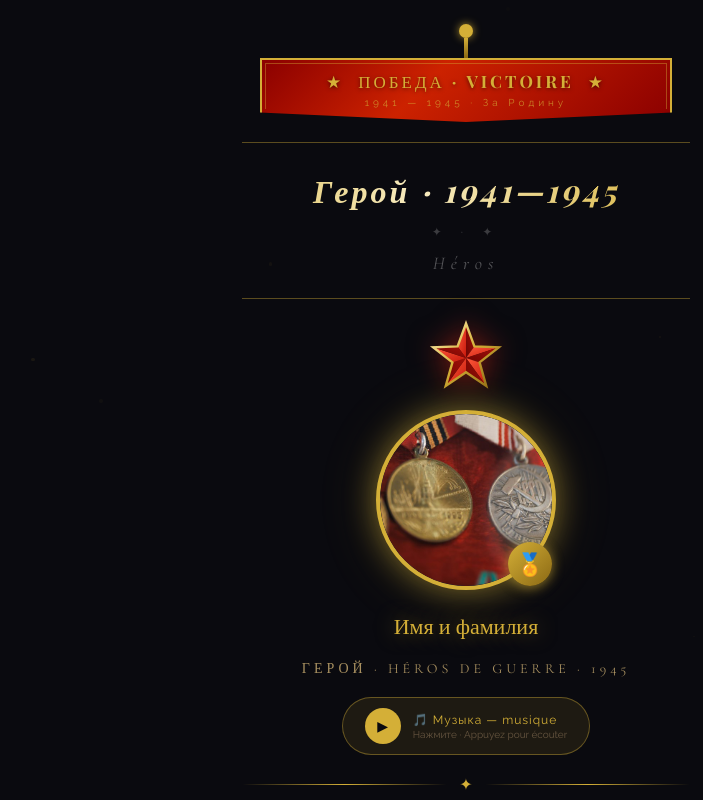
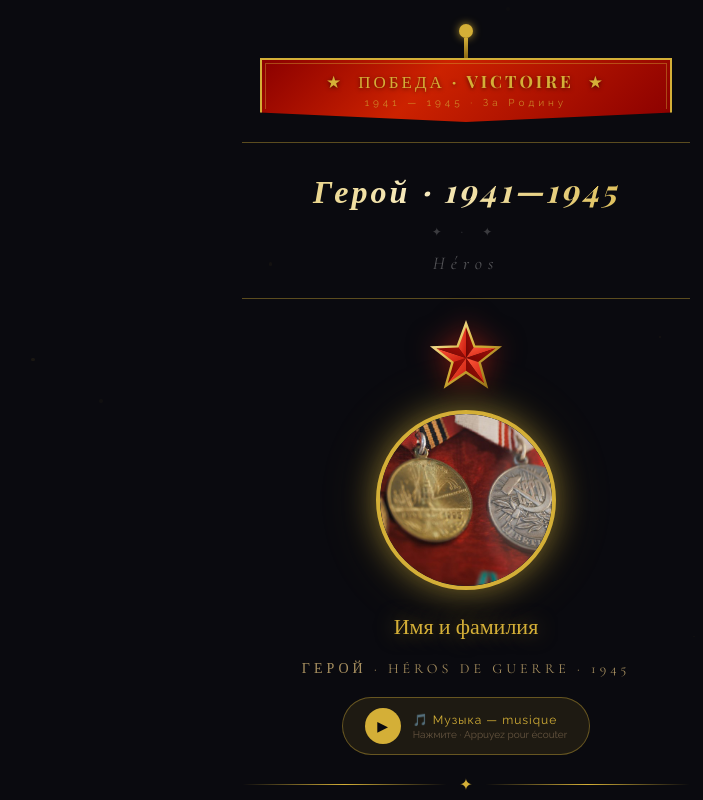
Before and after one commit to jeanpagani/jeanpagani.github.io, a plain HTML site: page cartes/vladimir-pagani-1945.html in a window 1280 px wide. Shown: the top 800 px of the page, without its empty margins (174-877 px from the left). Drawn offline with nearby package versions, Linux system fonts and the light colour scheme.

Commit message:
Carte Герой : retire la petite médaille jaune
Co-Authored-By: Claude Opus 5.5 <noreply@anthropic.com>
Claude-Session: https://claude.ai/code/session_011McuvHVizp8jBQhJGdY3oV

```diff
--- a/cartes/vladimir-pagani-1945.html
+++ b/cartes/vladimir-pagani-1945.html
@@ -405,7 +405,6 @@
     <div class="photo-frame" id="photoFrame">
       <img src="heros-photo.jpg" alt="Héros de guerre" style="width:100%;height:100%;object-fit:cover;border-radius:50%;">
     </div>
-    <div class="medal-badge">🏅</div>
   </div>
 
   <!-- Nom -->
```
